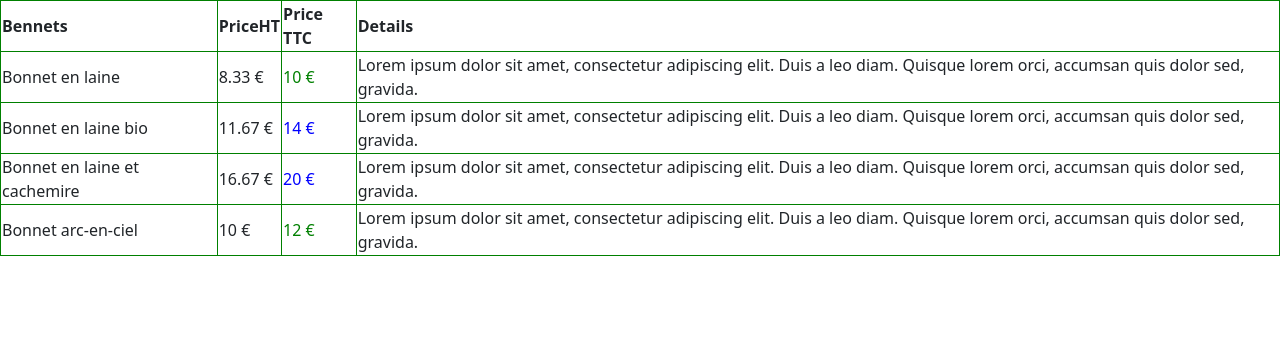
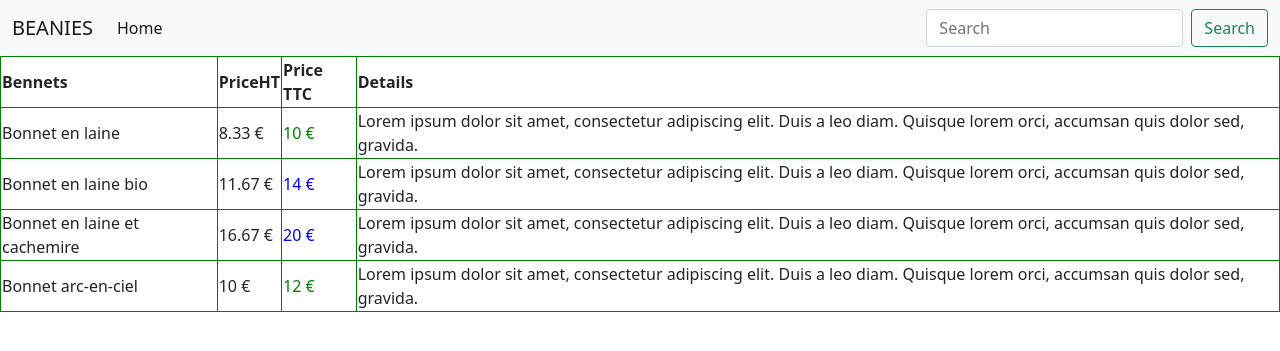
Before and after one commit to SnowKIRATI/BEANIES, a PHP site: page /list.php in a window 1280 px wide. Shown: the top 351 px of the page. Run offline with PHP 8.4, Linux system fonts and the light colour scheme.

Commit message:
Added navbar

```diff
--- a/includes/header.php
+++ b/includes/header.php
@@ -25,3 +25,24 @@ require_once 'fonction.php';
     </style>
 </head>
 <body>
+
+    <nav class="navbar navbar-expand-lg navbar-light bg-light">
+        <div class="container-fluid">
+            <a class="navbar-brand" href="#">BEANIES</a>
+            <button class="navbar-toggler" type="button" data-bs-toggle="collapse" data-bs-target="#navbarSupportedContent" aria-controls="navbarSupportedContent" aria-expanded="false" aria-label="Toggle navigation">
+                <span class="navbar-toggler-icon"></span>
+            </button>
+             <div class="collapse navbar-collapse" id="navbarSupportedContent">
+                 <ul class="navbar-nav me-auto mb-2 mb-lg-0">
+                     <li class="nav-item">
+                        <a class="nav-link active" aria-current="page" href="index.php">Home</a>
+                     </li>
+
+                 </ul>
+                <form class="d-flex">
+                    <input class="form-control me-2" type="search" placeholder="Search" aria-label="Search">
+                    <button class="btn btn-outline-success" type="submit">Search</button>
+                </form>
+            </div>
+        </div>
+    </nav>
```
